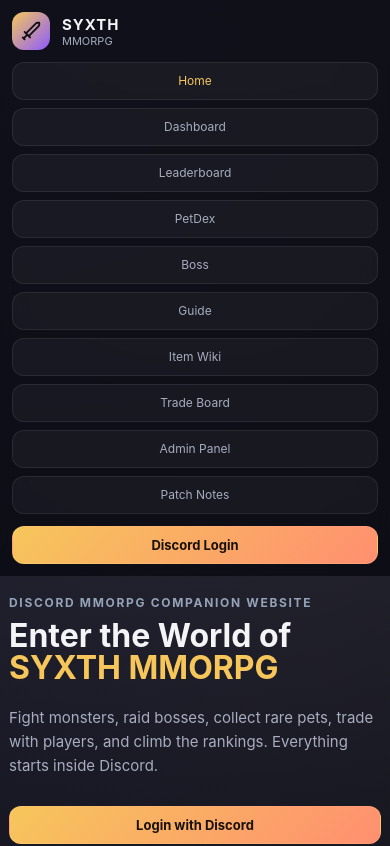
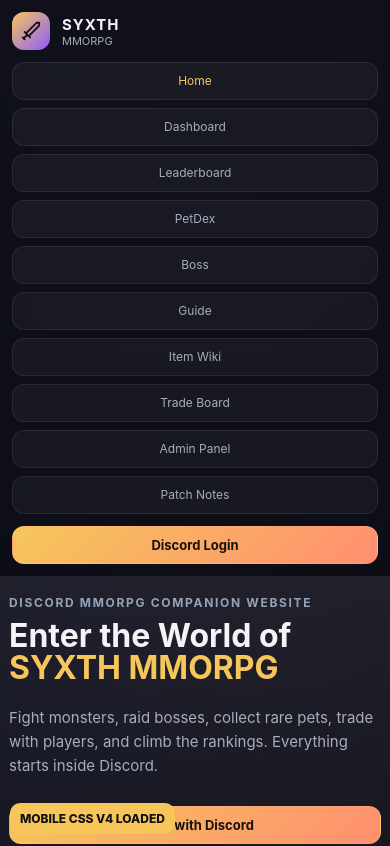
Before and after one commit to PJEnrique/syxthbot-web, a React (Vite) app in the folder client/: page / in a window 390 px wide. Shown: the top 846 px of the page. Built offline with nearby package versions, Linux system fonts and the light colour scheme; no server answers.

Commit message:
debugging v2

```diff
--- a/client/src/styles.css
+++ b/client/src/styles.css
@@ -2449,3 +2449,18 @@ a {
     font-size: 10px;
   }
 }
+@media (max-width: 980px) {
+  body::after {
+    content: "MOBILE CSS V4 LOADED";
+    position: fixed;
+    left: 10px;
+    bottom: 10px;
+    z-index: 99999;
+    background: #f6c65b;
+    color: #111;
+    padding: 8px 10px;
+    border-radius: 10px;
+    font-size: 12px;
+    font-weight: 800;
+  }
+}
```
